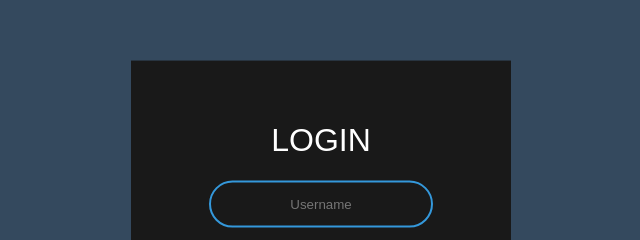
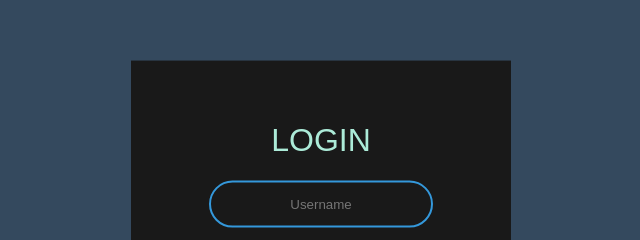
Before and after one commit to Muhtashim009/Login-Page-on-Css, a plain HTML site: page index.html in a window 1280 px wide. Shown: the part 159-399 px from the top of the page, 319-959 px from the left. Drawn offline with Linux system fonts and the light colour scheme.

Commit message:
final change

```diff
--- a/style.css
+++ b/style.css
@@ -6,7 +6,7 @@ body{
 }
 
 .box h1{
-    color: white;
+    color: rgb(172, 235, 216);
     text-transform:uppercase;
     font-weight: 500;
 }
```
